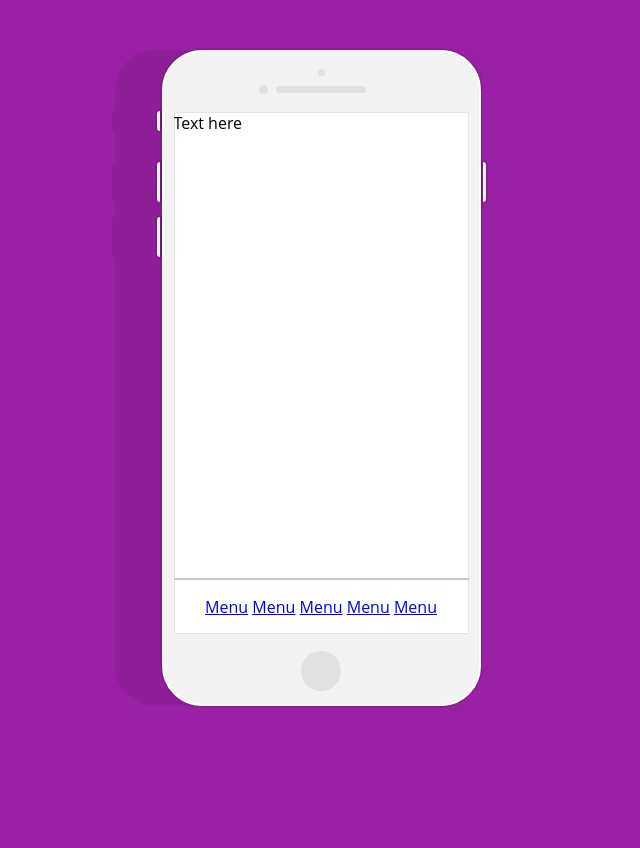
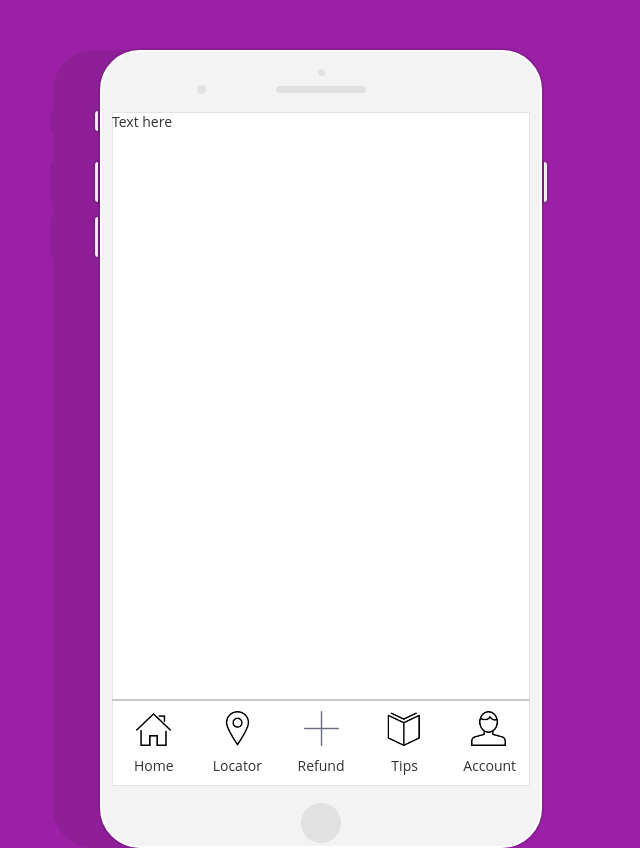
Before and after one commit to TanyaBikov/Hackathon, a plain HTML site: page index.html in a window 1280 px wide. Shown: the whole page, without its empty margins (319-959 px from the left). Before the commit the page ends 800 px from the top, so only its background shows below. Drawn offline with nearby package versions, Linux system fonts and the light colour scheme.

Commit message:
Better structure

```diff
--- a/css/Hackathon.css
+++ b/css/Hackathon.css
@@ -1,7 +1,7 @@
 .thumb {
-    height: 75px;
-    border: 1px solid #000;
-    margin: 10px 5px 0 0;
+	height: 75px;
+	border: 1px solid #000;
+	margin: 10px 5px 0 0;
 }
 .list{
 	width:200px;
@@ -19,3 +19,26 @@
 	background: blue;
 	border: 1px solid #eee;
 }
+
+a {
+	color: inherit;
+	text-decoration: none;
+}
+
+a.home {
+	background-image: url(./img/home.png);
+}
+
+a.locator {
+	background-image: url(./img/locator.png);
+}
+
+#phone-menu a{
+	background-position: center;
+	background-repeat: no-repeat;
+	background-size: contain;
+	height: 35px;
+	width: 35px;
+	display: block;
+	padding-top: 55px;
+}
--- a/css/phone.css
+++ b/css/phone.css
@@ -19,8 +19,8 @@ body {padding:0;margin:0;background-color:#9a21a5;font-family:'open sans',helvet
 
 /*Default Phone Color Styles - White*/
 
-.phone-shape {width: 295px;height: 532px;border-radius: 40px;border: 2px solid #fff;margin:0 auto;padding: 60px 10px;background-color: #f3f3f3;position: relative;box-shadow:-47px 0 0 rgba(0,0,0,0.075), 0 0 0 2px rgba(0,0,0,0.1)}
-.phone-screen {height: 522px;width: 295px;background-color: #fff;box-shadow: 0 0 0 1px rgba(0,0,0,0.1) inset;overflow: hidden;position: relative;}
+.phone-shape {width: 442px;height: 798px;border-radius: 40px;border: 2px solid #fff;margin:0 auto;padding: 60px 10px;background-color: #f3f3f3;position: relative;box-shadow:-47px 0 0 rgba(0,0,0,0.075), 0 0 0 2px rgba(0,0,0,0.1)}
+.phone-screen {height: 100%;width: 100%;background-color: #fff;box-shadow: 0 0 0 1px rgba(0,0,0,0.1) inset;overflow: hidden;position: relative;}
 .top-details {position: absolute;left: 0;top: 17px;width: 100%;}
 .camera, .circle, .speaker {border-radius: 100px;display: block;background-color: #e1e1e1;}
 .camera {height: 7px;width: 7px;margin: auto;}
--- /dev/null
+++ b/css/style.css
@@ -0,0 +1,50 @@
+a {
+	color: inherit;
+	text-decoration: none;
+}
+
+a:hover {
+	text-decoration: none;
+}
+
+a.home {
+	background-image: url(../img/home.png);
+}
+
+a.locator {
+	background-image: url(../img/locator.png);
+}
+
+a.refund {
+	background-image: url(../img/refund.png);
+}
+
+a.tips {
+	background-image: url(../img/tips.png);
+}
+
+a.account {
+	background-image: url(../img/account.png);
+}
+
+#phone-menu a {
+    background-position: center;
+    background-repeat: no-repeat;
+    height: 35px;
+    background-size: 35px;
+    width: 50px;
+    display: block;
+    padding-top: 55px;
+    margin: 0 15px;
+    text-align: center;
+}
+
+.title {
+    border-bottom: 2px solid #000;
+    text-align: center;
+}
+
+.h2, h2 {
+    font-size: 23px;
+    margin: 10px 0;
+}
--- a/index.html
+++ b/index.html
@@ -2,17 +2,20 @@
 <html>
 <head>
 <meta charset="UTF-8">
-<meta name="description" content="A beautiful HTML & CSS built iPhone 6 mock for your website." />
+<meta name="description" content="" />
 <title>Title</title>
+<link rel="stylesheet" href="https://maxcdn.bootstrapcdn.com/bootstrap/3.3.7/css/bootstrap.min.css" integrity="sha384-BVYiiSIFeK1dGmJRAkycuHAHRg32OmUcww7on3RYdg4Va+PmSTsz/K68vbdEjh4u" crossorigin="anonymous">
+
 
 <link rel="stylesheet" type="text/css" href="css/phone.css">
+<link rel="stylesheet" type="text/css" href="css/style.css">
 </head>
 
 <body>
 
     <div class="light">
         <div class="iphone-container">
-            <div class="phone-shape small">
+            <div class="phone-shape">
                 <span class="button-one buttons"></span>
                 <span class="button-two buttons"></span>
                 <span class="button-three buttons"></span>
@@ -23,16 +26,16 @@
                     <span class="speaker"></span>
                 </div>
                 <div class="phone-screen">
-                    <div id="phone-content">
+                    <div id="content">
                         Text here
                     </div>
                     <div id="phone-menu">
                         <ul>
-                            <li><a href="#">Menu</a></li>
-                            <li><a href="#">Menu</a></li>
-                            <li><a href="#">Menu</a></li>
-                            <li><a href="#">Menu</a></li>
-                            <li><a href="#">Menu</a></li>
+                            <li><a href="#" class="home">Home</a></li>
+                            <li><a href="#" class="locator">Locator</a></li>
+                            <li><a href="#" class="refund">Refund</a></li>
+                            <li><a href="#" class="tips">Tips</a></li>
+                            <li><a href="#" class="account">Account</a></li>
                         </ul>
                     </div>
                 </div>
@@ -42,5 +45,6 @@
 	</div>
 
 <script src="https://code.jquery.com/jquery-3.0.0.min.js"></script>
+<script src="scripts.js"></script>
 </body>
 </html>
--- a/scripts.js
+++ b/scripts.js
@@ -1,25 +1,5 @@
-$(document).ready(function(){
-
- $(window).resize(function(){
-
-  $('.iphone-container').css({
-   position:'absolute',
-   left: ($('.light').width()
-	 - $('.iphone-container').outerWidth())/2,
-   top: ($('.light').height()
-	 - $('.iphone-container').outerHeight())/2
-  });
-
-  $('.iphone-container').css({
-   position:'absolute',
-   left: ($('.dark').width()
-	 - $('.iphone-container').outerWidth())/2,
-   top: ($('.dark').height()
-	 - $('.iphone-container').outerHeight())/2
-  });
-
- });
-
- $(window).resize();
-
+$(document).ready( function() {
+    $("#phone-menu a").on("click", function() {
+        $("#content").load("html/"+ $(this).attr("class")+ ".html");
+    });
 });
```
Also changed, not shown: html/authentification.html (added, +1 -0 lines), html/refund.html (added, +4 -0 lines), img/account.png (added), img/home.png (added), img/locator.png (added), img/refund.png (added), img/tips.png (added).
